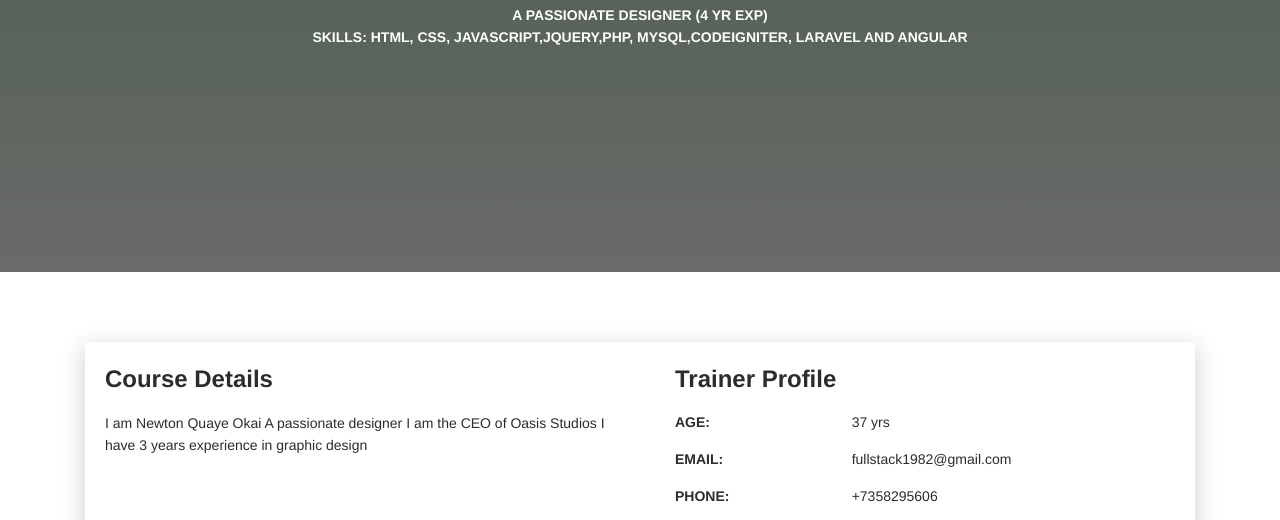
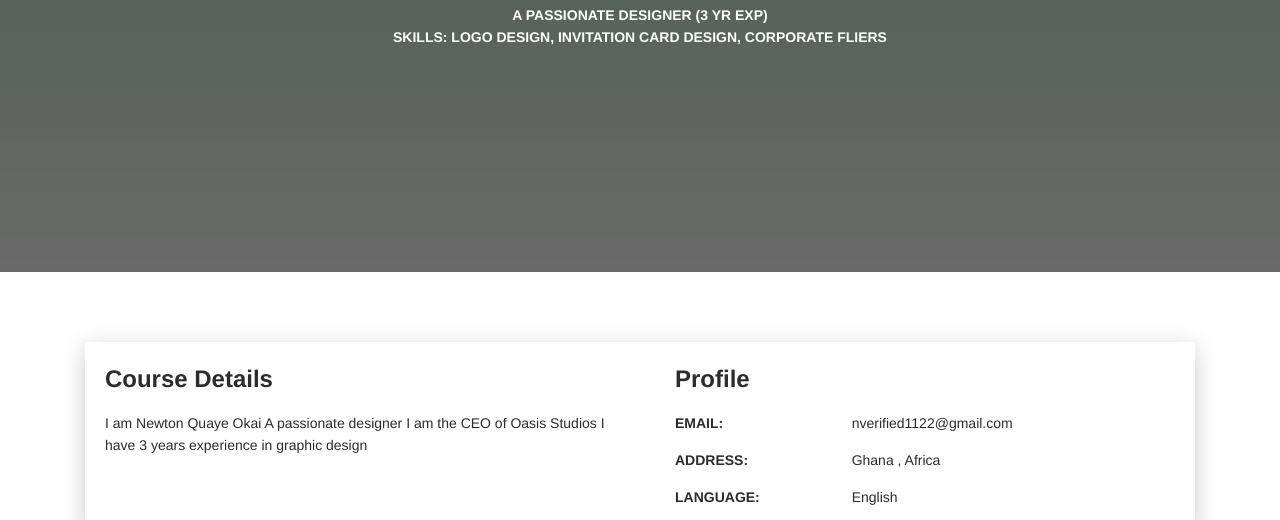
Before and after one commit to newtonaa/newtonaa.github.io, a plain HTML site: page index.htm in a window 1280 px wide. Shown: the part 278-798 px from the top of the page. Drawn offline with Linux system fonts and the light colour scheme.

Commit message:
Update index.htm

```diff
--- a/index.htm
+++ b/index.htm
@@ -46,8 +46,8 @@
 <div class="content-center">
 <div class="h2 title">Newton Quaye Okai</div>
 
-<p class="category text-white">A Passionate Designer (4 yr exp)<br />
-<b>Skills:</b> html, css, javascript,jquery,Php, Mysql,Codeigniter, Laravel and Angular</p>
+<p class="category text-white">A Passionate Designer (3 yr exp)<br />
+<b>Skills:</b> logo design, invitation card design, corporate fliers</p>
 <!--<a class="btn btn-primary smooth-scroll mr-2" href="#contact" data-aos="zoom-in" data-aos-anchor="data-aos-anchor">Hire Me</a><a class="btn btn-primary" href="#" data-aos="zoom-in" data-aos-anchor="data-aos-anchor">Download CV</a>--></div>
 </div>
 <!--
@@ -77,36 +77,28 @@ A passionate designer
 
 <div class="col-lg-6 col-md-12">
 <div class="card-body">
-<div class="h4 mt-0 title">Trainer Profile</div>
+<div class="h4 mt-0 title"> Profile</div>
 
-<div class="row">
-<div class="col-sm-4"><strong class="text-uppercase">Age:</strong></div>
 
-<div class="col-sm-8">37 yrs</div>
-</div>
 
 <div class="row mt-3">
 <div class="col-sm-4"><strong class="text-uppercase">Email:</strong></div>
 
-<div class="col-sm-8">fullstack1982@gmail.com</div>
+<div class="col-sm-8">nverified1122@gmail.com</div>
 </div>
 
-<div class="row mt-3">
-<div class="col-sm-4"><strong class="text-uppercase">Phone:</strong></div>
 
-<div class="col-sm-8">+7358295606</div>
-</div>
 
 <div class="row mt-3">
 <div class="col-sm-4"><strong class="text-uppercase">Address:</strong></div>
 
-<div class="col-sm-8">chennai , India</div>
+<div class="col-sm-8">Ghana , Africa</div>
 </div>
 
 <div class="row mt-3">
 <div class="col-sm-4"><strong class="text-uppercase">Language:</strong></div>
 
-<div class="col-sm-8">English,tamil</div>
+<div class="col-sm-8">English</div>
 </div>
 </div>
 </div>
```
